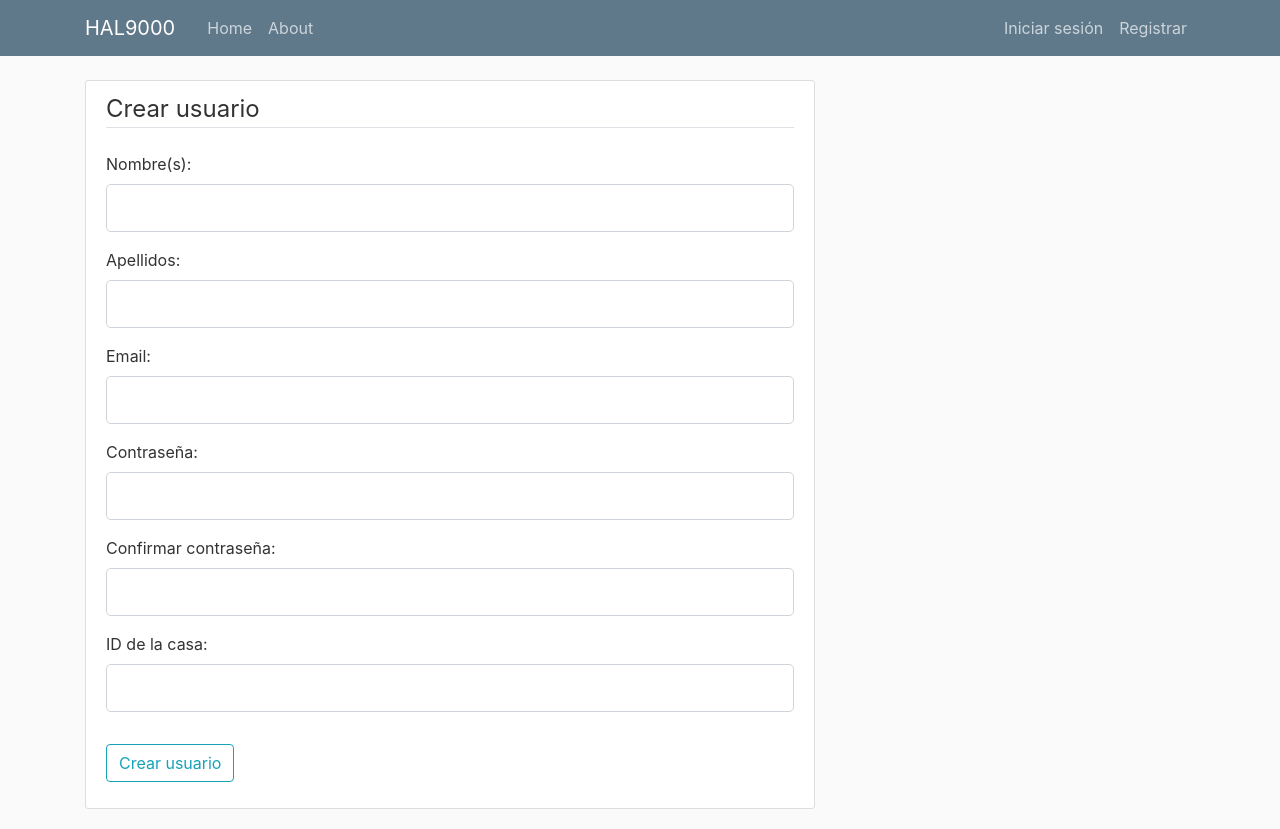
After one commit to adolfojara10/tesis-bot-backend, a Flask app: page /registrarUsuarioSecundario in a window 1280 px wide. The commit adds this page. Run offline with Flask 2, Linux system fonts and the light colour scheme; some libraries are stand-ins or nearby versions.

Commit message:
Login y usuario en la bbdd

```diff
--- a/bot_backend/__init__.py
+++ b/bot_backend/__init__.py
@@ -1,5 +1,7 @@
 from flask import Flask
+from flask_login import LoginManager
 from flask_sqlalchemy import SQLAlchemy
+
 from bot_backend.config import *  # importamod token
 import telebot
 
@@ -12,6 +14,9 @@ app.config['SQLALCHEMY_DATABASE_URI'] = "sqlite:///./site.db"
 
 db = SQLAlchemy(app)
 
+#bcypt = Bcrypt(app)
+login_manager = LoginManager(app)
+
 bot = telebot.TeleBot(TELEGRAM_TOKEN)
 
 from bot_backend import routes
--- a/bot_backend/forms.py
+++ b/bot_backend/forms.py
@@ -1,6 +1,7 @@
 from flask_wtf import FlaskForm
 from wtforms import StringField, PasswordField, SubmitField, IntegerField, SelectField
-from wtforms.validators import DataRequired, Length, Email, EqualTo
+from wtforms.validators import DataRequired, Length, Email, EqualTo, ValidationError
+from bot_backend.models import Usuario
 
 
 class RegistrateMainUserForm(FlaskForm):
@@ -14,9 +15,18 @@ class RegistrateMainUserForm(FlaskForm):
     confirm_password = PasswordField("Confirmar contraseña: ", validators=[DataRequired(),
                                     Length(2,32), EqualTo("password")])
 
-    tipo = SelectField("Tipo de usuario: ", choices=[("Primario", "Primario"), ("Secundario", "Secundario")])
+    #tipo = SelectField("Tipo de usuario: ", choices=[("Primario", "Primario"), ("Secundario", "Secundario")])
 
     submit = SubmitField("Crear usuario")
+
+    def validate_email(self, email):
+
+        usuario = Usuario.query.filter_by(email=email.data).first()
+
+        if usuario:
+            raise ValidationError("Email ya registrado!")
+
+
 
 class RegistrateSubUserForm(FlaskForm):
 
@@ -29,11 +39,18 @@ class RegistrateSubUserForm(FlaskForm):
     confirm_password = PasswordField("Confirmar contraseña: ", validators=[DataRequired(),
                                     Length(2,32), EqualTo("password")])
 
-    tipo = SelectField("Tipo de usuario: ", choices=[("Primario", "Primario"), ("Secundario", "Secundario")])
+    #tipo = SelectField("Tipo de usuario: ", choices=[("Primario", "Primario"), ("Secundario", "Secundario")])
 
     id_casa = IntegerField("ID de la casa: ", validators=[DataRequired()])
 
     submit = SubmitField("Crear usuario")
+
+    def validate_email(self, email):
+
+        usuario = Usuario.query.filter_by(email=email.data).first()
+
+        if usuario:
+            raise ValidationError("Email ya registrado!")
 
 
 class LoginForm(FlaskForm):
@@ -43,6 +60,13 @@ class LoginForm(FlaskForm):
     password = PasswordField("Contraseña: ", validators=[DataRequired(), Length(2,32)])
 
     submit = SubmitField("Iniciar sesión")
+
+    def validate_primario(self, email):
+
+        usuario = Usuario.query.filter_by(email=email.data).first()
+
+        if usuario.tipo == "Secundario":
+            raise ValidationError("No tienes permiso para iniciar sesión")
 
 
 class RegistrateHouseForm(FlaskForm):
--- a/bot_backend/routes.py
+++ b/bot_backend/routes.py
@@ -1,9 +1,12 @@
 from flask import render_template, flash, redirect, url_for
-from bot_backend import app, bot
+from bot_backend import app, bot, db
+from flask_bcrypt import Bcrypt
 from bot_backend.forms import RegistrateMainUserForm, LoginForm, RegistrateSubUserForm, RegistrateCameraForm, RegistrateHouseForm
 from bot_backend.models import Usuario, Casa, Camara
 from telebot.types import ForceReply
+from flask_login import login_user, current_user, logout_user
 
+bcrypt = Bcrypt(app)
 posts = [
     {
         'author': 'Corey Schafer',
@@ -73,42 +76,86 @@ def home():
     return render_template("home.html", posts=posts)
 
 
-@app.route("/registrarUsuario", methods=['POST', "GET"])
-def registrarUsuario():
+@app.route("/registrarUsuarioPrimario", methods=['POST', "GET"])
+def registrarUsuarioPrimario():
+
+    if current_user.is_authenticated:
+        return redirect(url_for("home"))
+
     form = RegistrateMainUserForm()
 
     if form.validate_on_submit():
+
+        hashed_pw = bcrypt.generate_password_hash(form.password.data).decode("utf-8")
+        usuario = Usuario(nombre = form.nombre.data, apellido=form.apellido.data,
+                    email=form.email.data, password=hashed_pw, tipo="Primario")
+
+        db.session.add(usuario)
+        db.session.commit()
 
         flash(f"Cuenta creada con éxito", category="success")
 
         return redirect(url_for("login"))
 
-    return render_template("registrarUsuario.html", title="Registrar", form=form)
+    return render_template("registrarUsuarioPrimario.html", title="Registrar", form=form)
+
+
+@app.route("/registrarUsuarioSecundario", methods=['POST', "GET"])
+def registrarUsuarioSecundario():
+
+    form = RegistrateSubUserForm()
+
+    if form.validate_on_submit():
+
+        hashed_pw = bcrypt.generate_password_hash(form.password.data).decode("utf-8")
+        usuario = Usuario(nombre = form.nombre.data, apellido=form.apellido.data,
+                    email=form.email.data, password=hashed_pw, tipo="Secundario")
+
+        db.session.add(usuario)
+        db.session.commit()
+
+        flash(f"Cuenta creada con éxito", category="success")
+
+        return redirect(url_for("login"))
+
+    return render_template("registrarUsuarioSecundario.html", title="Registrar-usuario", form=form)
+
+
 
 
 @app.route("/login", methods=['POST', "GET"])
 def login():
+
+    if current_user.is_authenticated:
+        return redirect(url_for("home"))
+
     form = LoginForm()
 
     if form.validate_on_submit():
-        if form.email.data == "gavilanesadolfo@gmail.com" and form.password.data == "1234":
-            flash("Sesión iniciada con éxito", category="success")
 
+        usuario = Usuario.query.filter_by(email=form.email.data).first()
+        if usuario and bcrypt.check_password_hash(usuario.password, form.password.data):
+
+            login_user(usuario, remember=True)
             return redirect(url_for("home"))
         else:
             flash("Credenciales erroneos. Revise sus datos", category="warning")
 
+    return render_template("login.html", title="Login", form=form)
 
 
+@app.route("/logout")
+def logout():
+    logout_user()
+    return redirect(url_for("home"))
 
-    return render_template("login.html", title="Login", form=form)
 
 @app.route("/registrarCamara")
 def registrarCamara():
 
     form = RegistrateHouseForm()
 
-    return render_template("registrarCasa.html", title="Casa", form=form)
+    return render_template("registrarCamara.html", title="Casa", form=form)
 
 
 @app.route("/registrarCasa")
@@ -119,6 +166,10 @@ def registrarCasa():
     return render_template("registrarCasa.html", title="Casa", form=form)
 
 
+@app.route("/cuenta")
+def cuenta():
+    return render_template("cuenta.html", title="Cuenta")
+
 
 @app.route("/about")
 def about():
--- a/bot_backend/templates/layout.html
+++ b/bot_backend/templates/layout.html
@@ -1,12 +1,14 @@
 <!DOCTYPE html>
 <html lang="en">
+
 <head>
   <!-- Required meta tags -->
   <meta charset="utf-8">
   <meta name="viewport" content="width=device-width, initial-scale=1, shrink-to-fit=no">
 
   <!-- Bootstrap CSS -->
-    <link rel="stylesheet" href="https://maxcdn.bootstrapcdn.com/bootstrap/4.0.0/css/bootstrap.min.css" integrity="sha384-Gn5384xqQ1aoWXA+058RXPxPg6fy4IWvTNh0E263XmFcJlSAwiGgFAW/dAiS6JXm" crossorigin="anonymous">
+  <link rel="stylesheet" href="https://maxcdn.bootstrapcdn.com/bootstrap/4.0.0/css/bootstrap.min.css"
+    integrity="sha384-Gn5384xqQ1aoWXA+058RXPxPg6fy4IWvTNh0E263XmFcJlSAwiGgFAW/dAiS6JXm" crossorigin="anonymous">
 
   <link rel="stylesheet" type="text/css" href="{{ url_for('static', filename='main.css') }}">
 
@@ -17,12 +19,14 @@
   <title>HAL9000</title>
   {% endif %}
 </head>
+
 <body>
   <header class="site-header">
     <nav class="navbar navbar-expand-md navbar-dark bg-steel fixed-top">
       <div class="container">
         <a class="navbar-brand mr-4" href="/">HAL9000</a>
-            <button class="navbar-toggler" type="button" data-toggle="collapse" data-target="#navbarToggle" aria-controls="navbarToggle" aria-expanded="false" aria-label="Toggle navigation">
+        <button class="navbar-toggler" type="button" data-toggle="collapse" data-target="#navbarToggle"
+          aria-controls="navbarToggle" aria-expanded="false" aria-label="Toggle navigation">
           <span class="navbar-toggler-icon"></span>
         </button>
         <div class="collapse navbar-collapse" id="navbarToggle">
@@ -32,8 +36,13 @@
           </div>
           <!-- Navbar Right Side -->
           <div class="navbar-nav">
+            {% if current_user.is_authenticated %}
+            <a class="nav-item nav-link" href="{{ url_for('logout') }}">Cerrar sesión</a>
+            <a class="nav-item nav-link" href="{{ url_for('registrarUsuarioSecundario') }}">Registrar</a>
+            {% else %}
             <a class="nav-item nav-link" href="{{ url_for('login') }}">Iniciar sesión</a>
-                <a class="nav-item nav-link" href="{{ url_for('registrarUsuario') }}">Registrar</a>
+            <a class="nav-item nav-link" href="{{ url_for('registrarUsuarioPrimario') }}">Registrar</a>
+            {% endif %}
           </div>
         </div>
       </div>
@@ -63,8 +72,15 @@
 
   <!-- Optional JavaScript -->
   <!-- jQuery first, then Popper.js, then Bootstrap JS -->
-    <script src="https://code.jquery.com/jquery-3.2.1.slim.min.js" integrity="sha384-KJ3o2DKtIkvYIK3UENzmM7KCkRr/rE9/Qpg6aAZGJwFDMVNA/GpGFF93hXpG5KkN" crossorigin="anonymous"></script>
-    <script src="https://cdnjs.cloudflare.com/ajax/libs/popper.js/1.12.9/umd/popper.min.js" integrity="sha384-ApNbgh9B+Y1QKtv3Rn7W3mgPxhU9K/ScQsAP7hUibX39j7fakFPskvXusvfa0b4Q" crossorigin="anonymous"></script>
-    <script src="https://maxcdn.bootstrapcdn.com/bootstrap/4.0.0/js/bootstrap.min.js" integrity="sha384-JZR6Spejh4U02d8jOt6vLEHfe/JQGiRRSQQxSfFWpi1MquVdAyjUar5+76PVCmYl" crossorigin="anonymous"></script>
+  <script src="https://code.jquery.com/jquery-3.2.1.slim.min.js"
+    integrity="sha384-KJ3o2DKtIkvYIK3UENzmM7KCkRr/rE9/Qpg6aAZGJwFDMVNA/GpGFF93hXpG5KkN"
+    crossorigin="anonymous"></script>
+  <script src="https://cdnjs.cloudflare.com/ajax/libs/popper.js/1.12.9/umd/popper.min.js"
+    integrity="sha384-ApNbgh9B+Y1QKtv3Rn7W3mgPxhU9K/ScQsAP7hUibX39j7fakFPskvXusvfa0b4Q"
+    crossorigin="anonymous"></script>
+  <script src="https://maxcdn.bootstrapcdn.com/bootstrap/4.0.0/js/bootstrap.min.js"
+    integrity="sha384-JZR6Spejh4U02d8jOt6vLEHfe/JQGiRRSQQxSfFWpi1MquVdAyjUar5+76PVCmYl"
+    crossorigin="anonymous"></script>
 </body>
+
 </html>
--- /dev/null
+++ b/bot_backend/templates/registrarUsuarioSecundario.html
@@ -0,0 +1,131 @@
+{% extends "layout.html" %}
+
+{% block content %}
+<div class="content-section">
+    <form method="POST" action="">
+        {{ form.hidden_tag() }}
+
+        <fieldset class="form-group">
+            <legend class="border-bottom mb-4">
+                Crear usuario
+            </legend>
+
+            <div class="form-group">
+                {{ form.nombre.label(class="form-control-label") }}
+
+                {% if form.nombre.errors %}
+                {{ form.nombre(class="form-control form-control-lg is-invalid") }}
+                <div class="invalid-feedback">
+                    {% for error in form.nombre.errors %}
+                    <span>{{ error }}</span>
+                    {% endfor %}
+                </div>
+                {% else %}
+                {{ form.nombre(class="form-control form-control-lg") }}
+                {% endif %}
+            </div>
+
+            <div class="form-group">
+                {{ form.apellido.label(class="form-control-label") }}
+
+                {% if form.apellido.errors %}
+                {{ form.apellido(class="form-control form-control-lg is-invalid") }}
+                <div class="invalid-feedback">
+                    {% for error in form.apellido.errors %}
+                    <span>{{ error }}</span>
+                    {% endfor %}
+                </div>
+                {% else %}
+                {{ form.apellido(class="form-control form-control-lg") }}
+                {% endif %}
+            </div>
+
+            <div class="form-group">
+                {{ form.email.label(class="form-control-label") }}
+
+                {% if form.email.errors %}
+                {{ form.email(class="form-control form-control-lg is-invalid") }}
+
+                <div class="invalid-feedback">
+                    {% for error in form.email.errors %}
+                    <span>{{ error }} </span>
+                    {% endfor %}
+                </div>
+
+                {% else %}
+                <!-- in case there are no errors -->
+                {{ form.email(class="form-control form-control-lg") }}
+                {% endif %}
+
+            </div>
+
+            <div class="form-group">
+                {{ form.password.label(class="form-control-label") }}
+
+                {% if form.password.errors %}
+                {{ form.password(class="form-control form-control-lg is-invalid") }}
+
+                <div class="invalid-feedback">
+                    {% for error in form.password.errors %}
+                    <span>{{ error }} </span>
+                    {% endfor %}
+                </div>
+
+                {% else %}
+                <!-- in case there are no errors -->
+                {{ form.password(class="form-control form-control-lg") }}
+                {% endif %}
+            </div>
+
+            <div class="form-group">
+                {{ form.confirm_password.label(class="form-control-label") }}
+
+                {% if form.confirm_password.errors %}
+                {{ form.confirm_password(class="form-control form-control-lg is-invalid") }}
+
+                <div class="invalid-feedback">
+                    {% for error in form.confirm_password.errors %}
+                    <span>{{ error }} </span>
+                    {% endfor %}
+                </div>
+
+                {% else %}
+                <!-- in case there are no errors -->
+                {{ form.confirm_password(class="form-control form-control-lg") }}
+                {% endif %}
+
+            </div>
+
+
+            <div class="form-group">
+                {{ form.id_casa.label(class="form-control-label") }}
+
+                {% if form.id_casa.errors %}
+                {{ form.id_casa(class="form-control form-control-lg is-invalid") }}
+                <div class="invalid-feedback">
+                    {% for error in form.id_casa.errors %}
+                    <span>{{ error }}</span>
+                    {% endfor %}
+                </div>
+                {% else %}
+                {{ form.id_casa(class="form-control form-control-lg") }}
+                {% endif %}
+            </div>
+
+
+
+        </fieldset>
+
+        <div class="form-group">
+            {{ form.submit(class="btn btn-outline-info") }}
+        </div>
+
+
+
+    </form>
+
+
+</div>
+
+
+{% endblock content %}
```
Also changed, not shown: bot_backend/models.py (+9 -2 lines), bot_backend/templates/cuenta.html (added, +7 -0 lines), bot_backend/templates/registrarUsuarioPrimario.html (renamed from bot_backend/templates/registrarUsuario.html, +0 -14 lines), instance/site.db. Lines whose indentation alone changed are shown as unchanged.
